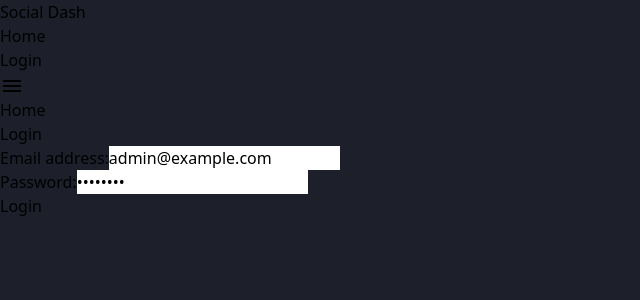
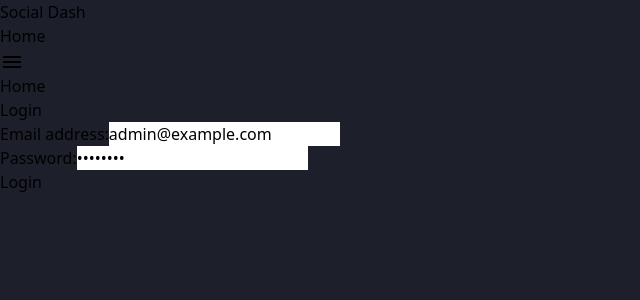
Before and after one commit to Zwill1/admin-social-dashboard, a React (Vite) app: page / in a window 1280 px wide. Shown: the top 300 px of the page, without its empty margins (0-640 px from the left). Built offline with nearby package versions, Linux system fonts and the light colour scheme.

Commit message:
final touches to project

```diff
--- a/src/components/Nav.jsx
+++ b/src/components/Nav.jsx
@@ -37,16 +37,16 @@ const Nav = () => {
                       Home
                     </Link>
                   </li>
-                  <li className="p-4">
+                  {/* <li className="p-4">
                     <Link to="/" className="nav-link">
                       Login
                     </Link>
-                  </li>
+                  </li> */}
                 </>
               ) : (
                 <>
                   <li className="p-4 flex">
-                      <img src={user.avatar} className='rounded-full mr-3' style={{"width" : "25px"}} /> Welcome {user.name}!
+                      <img src={user.avatar} className='rounded-full mr-3' style={{"width" : "25px"}} /> <span className="font-bold">Welcome {user.name}</span>!
                   </li>
                   {/* Adding dashboard to navigation if user goes back to homepage. */}
                   <li className="p-4">
```
